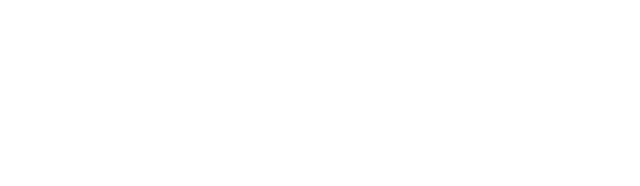
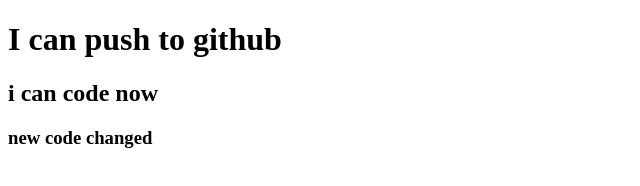
Before and after one commit to mehrin13/my-second-repo, a plain HTML site: page index.html in a window 1280 px wide. Shown: the whole page, without its empty margins (0-640 px from the left). Drawn offline with Linux system fonts and the light colour scheme.

Commit message:
added header

```diff
--- a/index.html
+++ b/index.html
@@ -7,6 +7,8 @@
     <title>My Second Github Repo</title>
 </head>
 <body>
-
+    <h1>I can push to github</h1>
+    <h2>i can code now </h2>
+    <h3>new code changed</h3>
 </body>
 </html>
```
